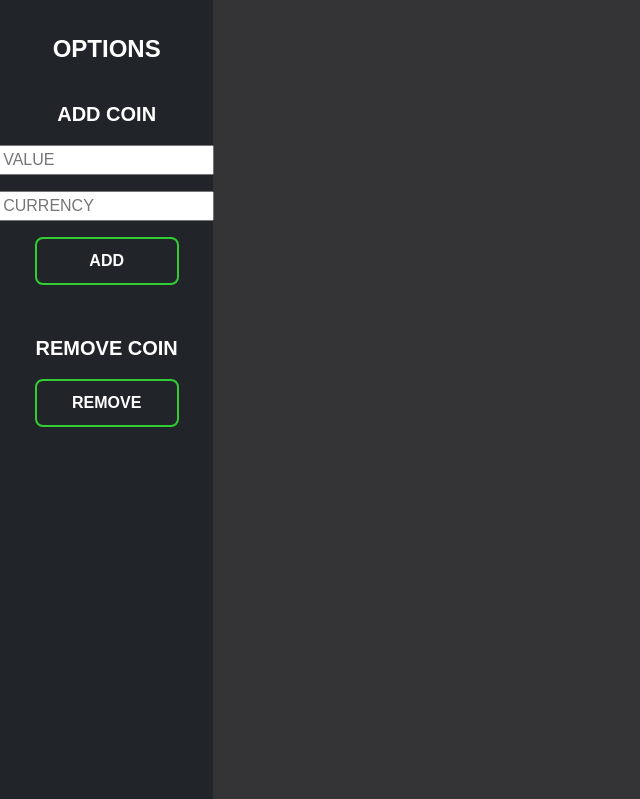
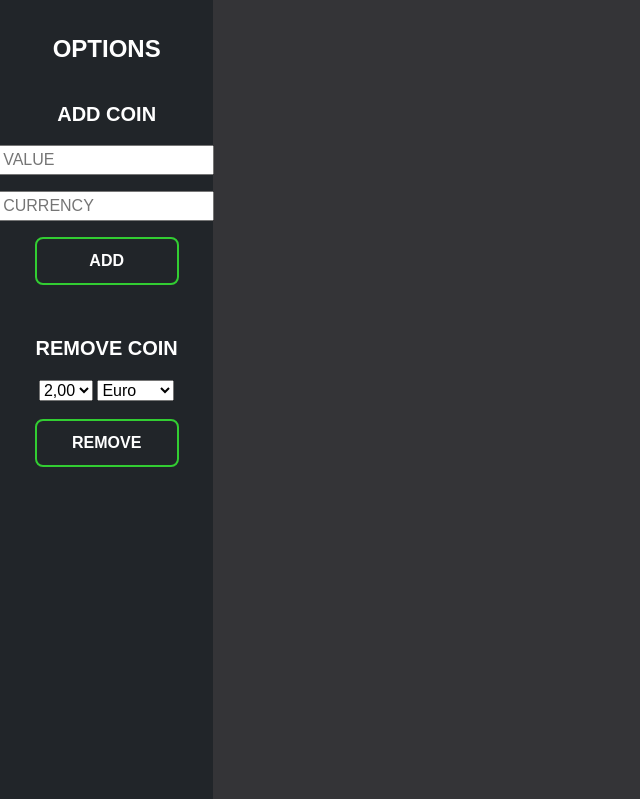
Before and after one commit to Alexander-H9/Makeathon_2022, a Flask app: page /admin in a window 1280 px wide. Shown: the part 79-878 px from the top of the page, without its empty margins (0-640 px from the left). Run offline with Flask 2, Linux system fonts and the light colour scheme.

Commit message:
Loading Currencies from Server now

```diff
--- a/main.py
+++ b/main.py
@@ -17,8 +17,16 @@ def index():
     return render_template("index.html")
 
 @app.route("/admin")
-def images():
+def admin():
     return render_template("admin.html")
+
+@app.route("/coins/load")
+def coin_load():
+    data = {
+            "values": ["2,00", "1,00", "0,50", "0,20", "0,10", "0,05", "0,02", "0,01"],
+            "currencies": ["Euro","Kronen","Dollar","Pounds"]
+    }
+    return jsonify(data)
 
 ## ----- POST ----- ##
 
--- a/templates/admin.html
+++ b/templates/admin.html
@@ -48,20 +48,24 @@
                         <li class="mb-2 mt-4">
                             <span class="fs-5 fw-bold">ADD COIN</span>
                         </li>
-                        <li>
-                            <input class="my-2" type="number" id="value-inpt" placeholder="VALUE" data-bs-toggle="tooltip" data-bs-placement="right" title="Value" size="4">
+                        <li class="my-2">
+                            <input type="number" id="value-inpt" placeholder="VALUE" data-bs-toggle="tooltip" data-bs-placement="right" title="Value">
                         </li>
-                        <li>
-                            <input class="my-2" type="text" id="currency-inpt" placeholder="CURRENCY" data-bs-toggle="tooltip" data-bs-placement="right" title="Currency">
+                        <li class="my-2">
+                            <input type="text" id="currency-inpt" placeholder="CURRENCY" data-bs-toggle="tooltip" data-bs-placement="right" title="Currency">
                         </li>
-                        <li>
-                            <button class="button opt-btn mt-2 mb-4" id="add-btn" data-bs-toggle="tooltip" data-bs-placement="right" title="Lerne eine neue Münze"><strong>ADD</strong></button>
+                        <li class="mt-2 mb-4">
+                            <button class="button opt-btn" id="add-btn" data-bs-toggle="tooltip" data-bs-placement="right" title="Train a new Coin"><strong>ADD</strong></button>
                         </li>
                         <li class="mb-2 mt-4">
                             <span class="fs-5 fw-bold">REMOVE COIN</span>
                         </li>
-                        <li>
-                            <button class="button opt-btn my-2" id="remove-btn" data-bs-toggle="tooltip" data-bs-placement="right" title="Lösche die Münze"><strong>REMOVE</strong></button>
+                        <li class="my-2">
+                            <select id="select-value" data-bs-toggle="tooltip" data-bs-placement="right" title="Select Coin Value"></select>
+                            <select id="select-currency" data-bs-toggle="tooltip" data-bs-placement="right" title="Select Coin Currency"></select>
+                        </li>
+                        <li class="my-2">
+                            <button class="button opt-btn" id="remove-btn" data-bs-toggle="tooltip" data-bs-placement="right" title="Remove the Coin from Database"><strong>REMOVE</strong></button>
                         </li>
                     </ul>
                 </div>
```
Also changed, not shown: static/js/admin.js (+33 -0 lines).
